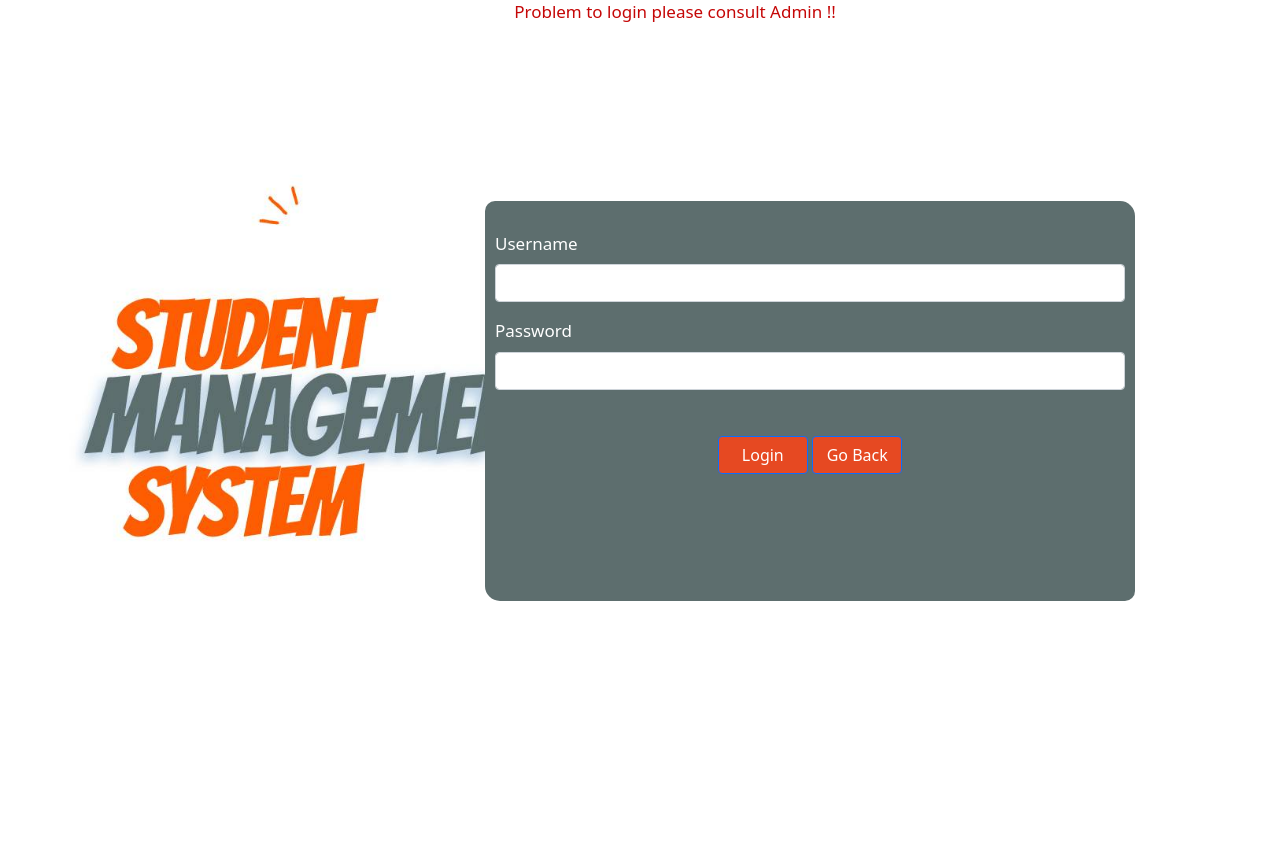
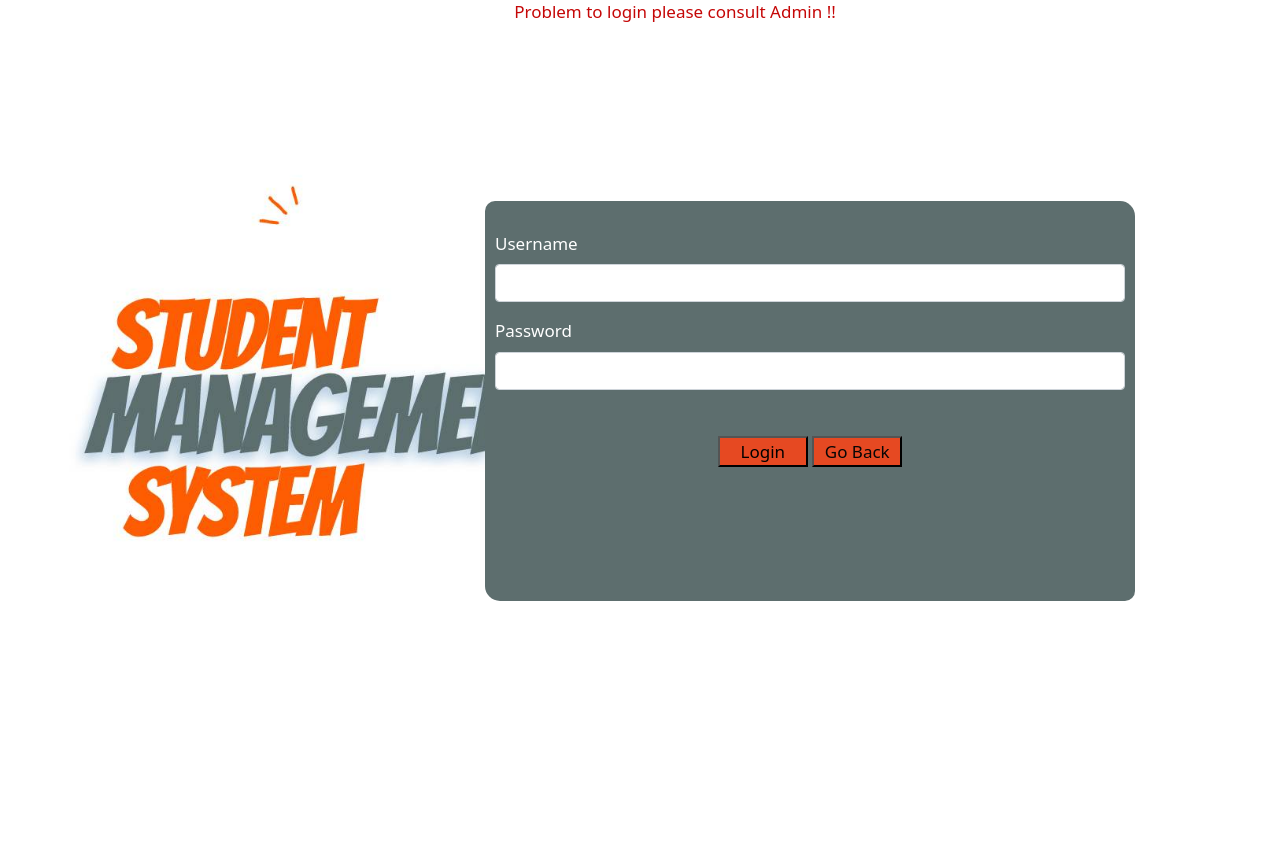
Before and after one commit to saudat28/PHP--StudentManagement, a PHP site: page /loginpage.php in a window 1280 px wide. Shown: the part 101-950 px from the top of the page. Run offline with PHP 8.4, Linux system fonts and the light colour scheme; some libraries are stand-ins or nearby versions.

Commit message:
adding styles on back button in login form

```diff
--- a/css/style.css
+++ b/css/style.css
@@ -60,6 +60,13 @@
   height: 730px;
   border-radius: 19px;
   padding: 20px;
+}
+button a  {
+  list-style: none;
+  text-decoration: none;
+  color: #070606;
+  background-color: #e64922;
+
 }
 .sign-form p{
   color: white;
--- a/loginpage.php
+++ b/loginpage.php
@@ -33,8 +33,8 @@
                  <input type="password" required  name="password" class="form-control" id="formGroupExampleInput2">
              </div>
              <div class="mb-3">
-             <button type="submit"  name="submit" class="btn btn-primary">Login</button>
-             <button type="submit"  name="submit" class="btn btn-primary">Go Back</button>
+             <button type="submit"  name="submit" >Login</button>
+             <button type="submit"  name="submit"><a class="backbtn" href="index.php"> Go Back </a></button>
              </div>
 
              </div>
```
